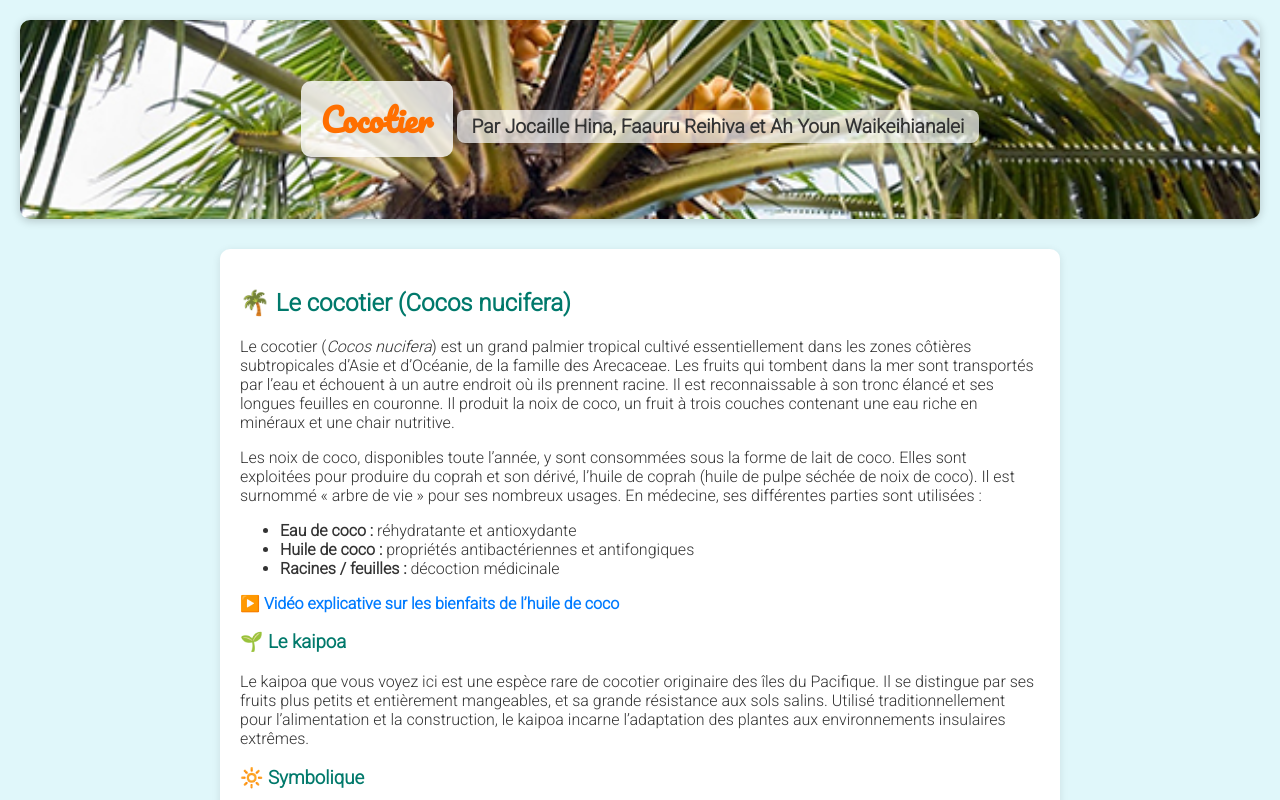
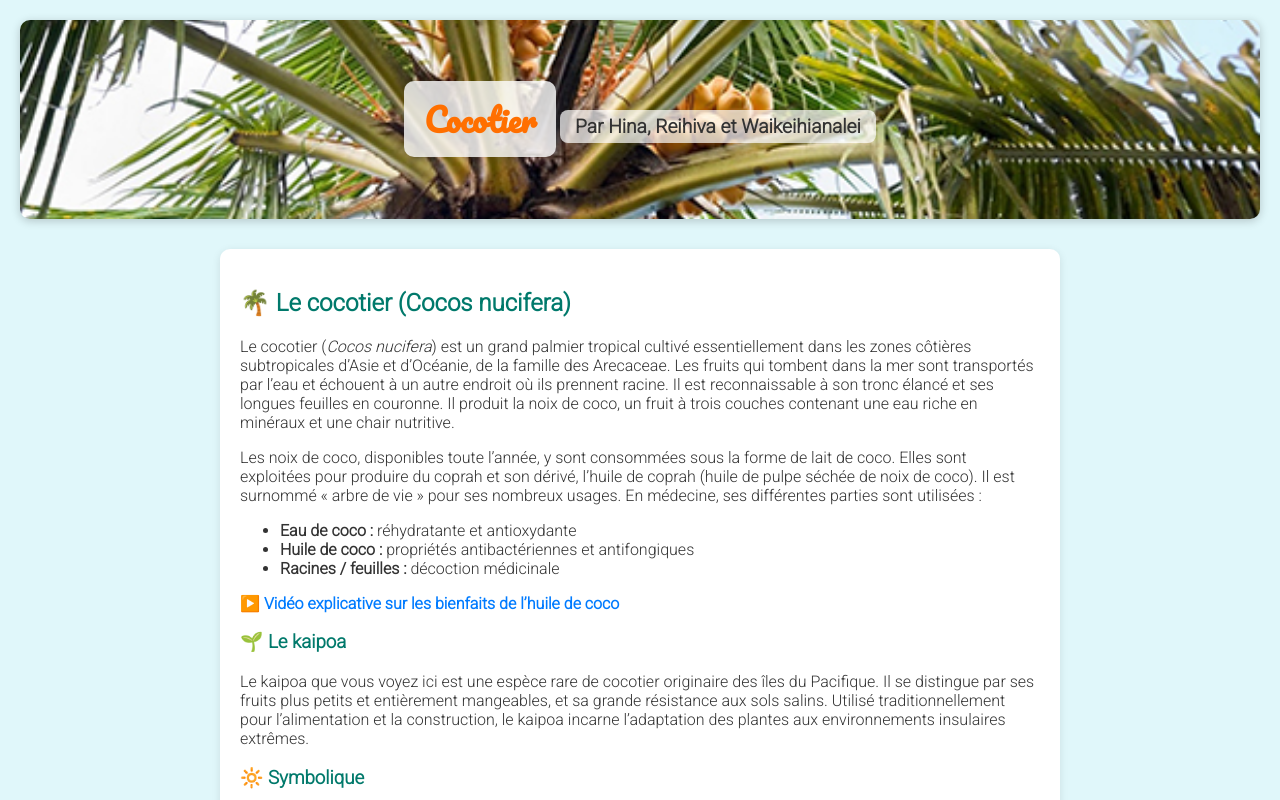
Before and after one commit to tiakiva/Fare_Tiakiva, a plain HTML site: page cocotier.html in a window 1280 px wide. Shown: the top 800 px of the page. Drawn offline with Linux system fonts and the light colour scheme.

Commit message:
Update cocotier.html

```diff
--- a/cocotier.html
+++ b/cocotier.html
@@ -90,7 +90,7 @@
 
 <header>
     <h1>Cocotier</h1>
-    <p class="auteurs">Par Jocaille Hina, Faauru Reihiva et Ah Youn Waikeihianalei</p>
+    <p class="auteurs">Par Hina, Reihiva et Waikeihianalei</p>
 </header>
 
 <section>
```
